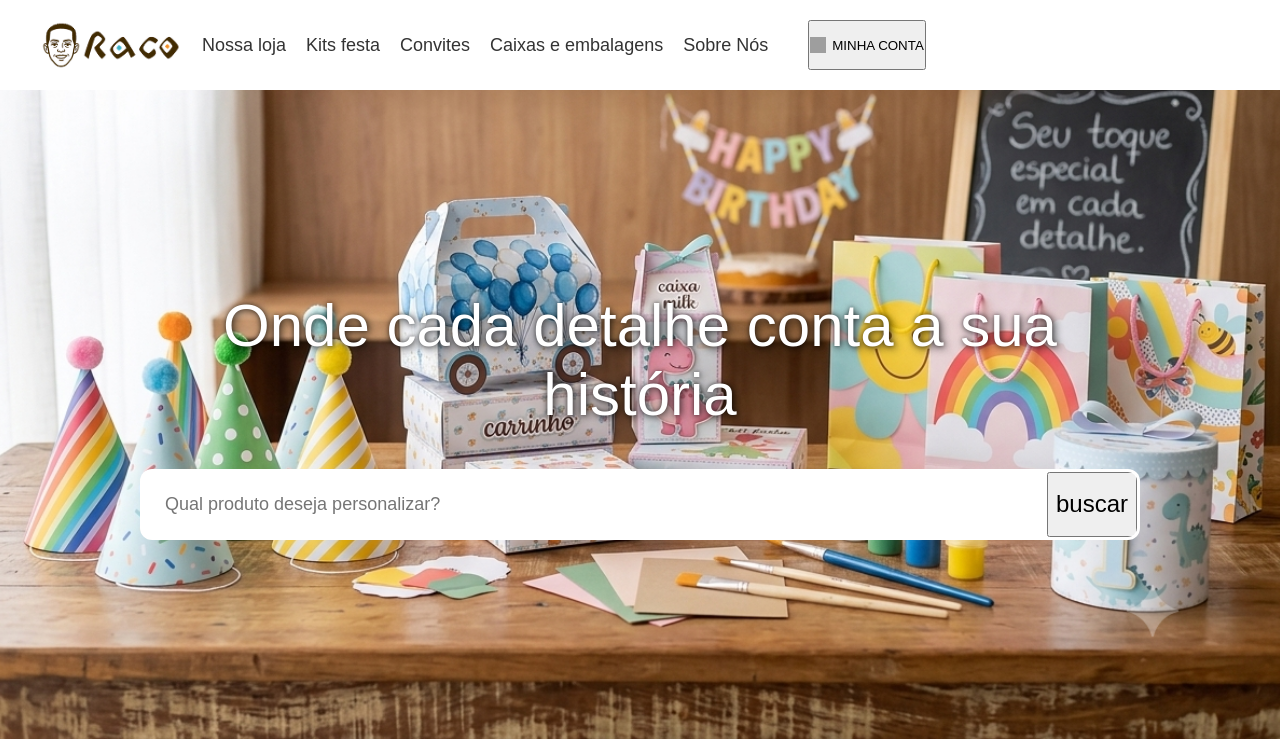
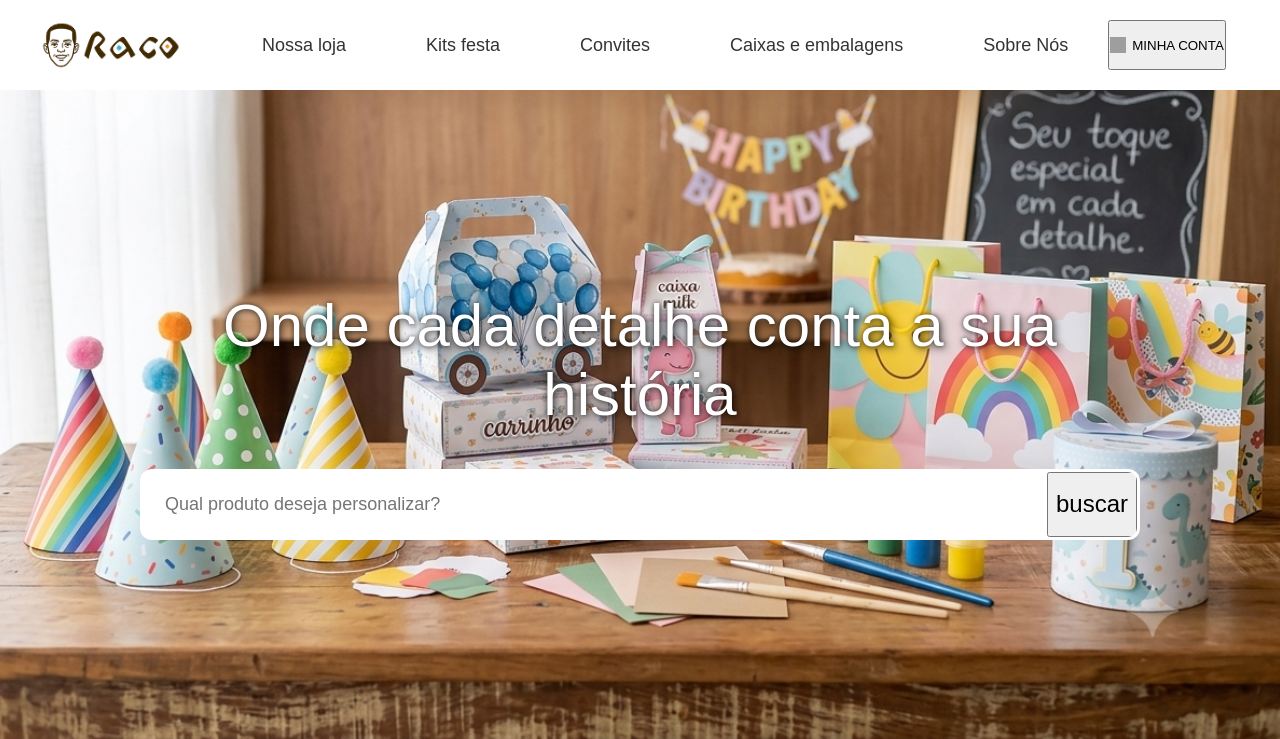
Before and after one commit to santosmoura1-ux/racoo, a Django app: page /raco/ in a window 1280 px wide. Shown: the top 739 px of the page. Run offline with Django 5.2, Linux system fonts and the light colour scheme; grey boxes are pictures that could not be loaded.

Commit message:
muda espaco entre os topicos

```diff
--- a/raco/templates/raco/index.html
+++ b/raco/templates/raco/index.html
@@ -37,7 +37,7 @@
 
   .menu {
     display: flex;
-    gap: 20px;
+    gap: 80px;
   }
 
   .logo {
```
Also changed, not shown: db.sqlite3 (added).
